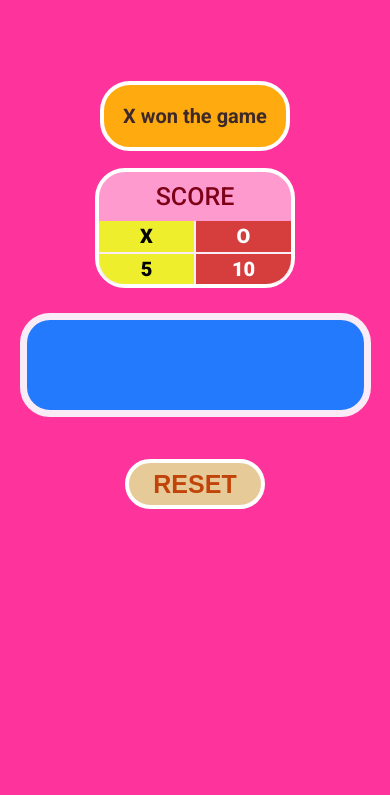
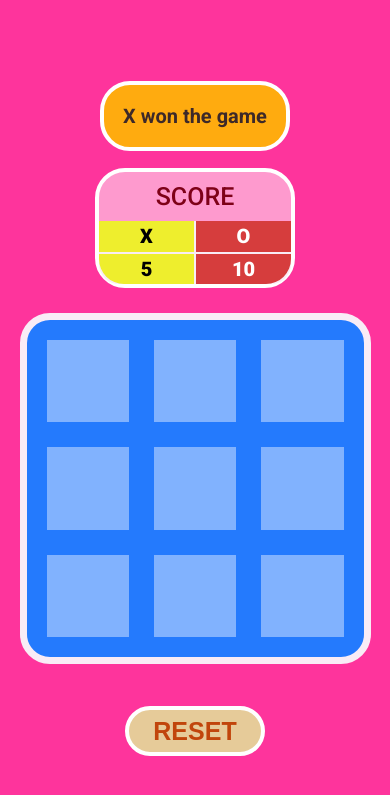
Before and after one commit to Carexo/Tic-Tac-Toe, a plain HTML site: page index.html in a window 390 px wide. Shown: the part 125-920 px from the top of the page. Before the commit the page ends 844 px from the top, so only its background shows below. Drawn offline with Linux system fonts and the light colour scheme.

Commit message:
fix error with blank field on smaller screen

```diff
--- a/style.css
+++ b/style.css
@@ -243,8 +243,8 @@ h2 {
 
   .board {
     margin: 5vh 0 5vh 0;
-    width: 90%;
-    height: 90%;
+    width: 90vw;
+    height: 90vw;
   }
 }
 
```
